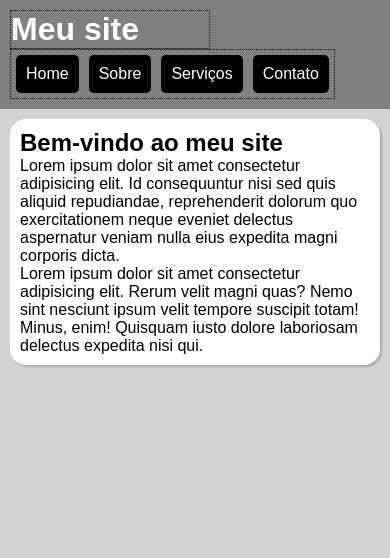
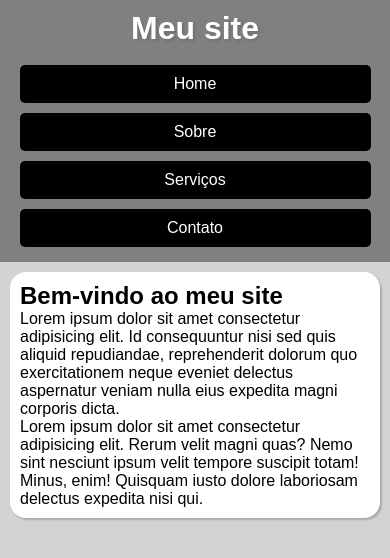
Before and after one commit to OYanEnrique/exercicios-html, a plain HTML site: page Arquivos/ex067/ex067.html in a window 390 px wide. Drawn offline with Linux system fonts and the light colour scheme.

Commit message:
feat: Adiciona responsividade mobile ao menu do ex067

```diff
--- a/Arquivos/ex067/ex067.css
+++ b/Arquivos/ex067/ex067.css
@@ -25,12 +25,13 @@ header{
 }
 
 header > h1{
-    border: 1px dotted black ;
+    /* border: 1px dotted black ; */
     flex: 0 0 200px;
+    text-shadow: 2px 2px 3px rgba(0, 0, 0, 0.137);
 }
 
 header > nav{
-    border: 1px dotted black;
+    /* border: 1px dotted black; */
     display: flex;
     flex-flow: row wrap;
     justify-content: flex-end;
--- a/Arquivos/ex067/ex067.html
+++ b/Arquivos/ex067/ex067.html
@@ -5,6 +5,7 @@
     <meta name="viewport" content="width=device-width, initial-scale=1.0">
     <title>Menu flexbox</title>
     <link rel="stylesheet" href="../ex067/ex067.css">
+    <link rel="stylesheet" href="../ex067/mobile.css" media ="screen and (max-width: 580px)">
 </head>
 <body>
     <header>
--- /dev/null
+++ b/Arquivos/ex067/mobile.css
@@ -0,0 +1,13 @@
+@charset "UTF-8";
+
+header, header > nav{
+    flex-flow: column nowrap;
+}
+
+header > h1{
+    flex-basis: 50px;
+}
+
+header > nav > a{
+    width: 90vw;
+}
```
